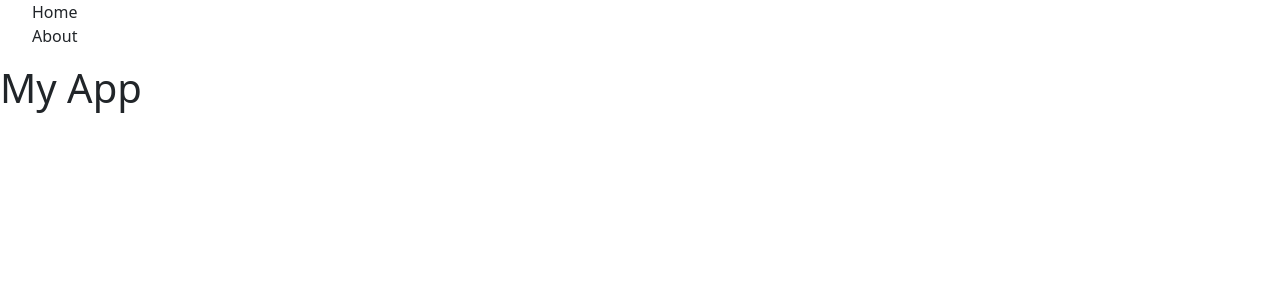
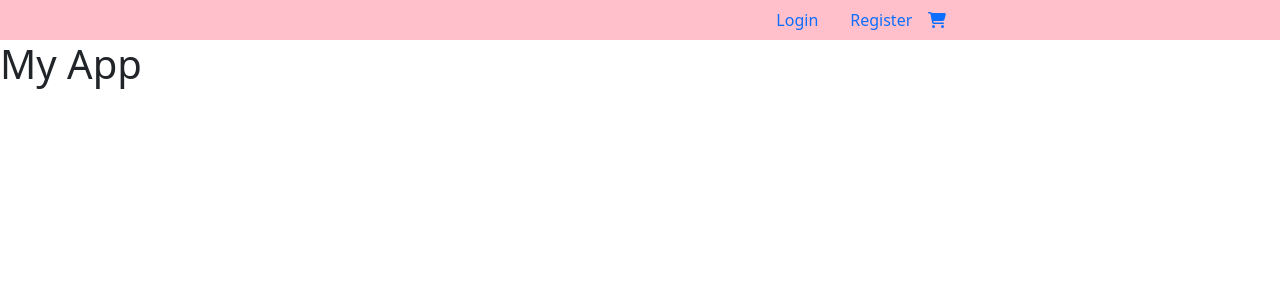
Before and after one commit to sherryylin0719/online-shop-FE, a React (Create React App) app: page / in a window 1280 px wide. Shown: the top 300 px of the page. Built offline with nearby package versions, Linux system fonts and the light colour scheme.

Commit message:
feat: add navbar

```diff
--- a/package.json
+++ b/package.json
@@ -3,6 +3,9 @@
   "version": "0.1.0",
   "private": true,
   "dependencies": {
+    "@fortawesome/fontawesome-svg-core": "^6.4.2",
+    "@fortawesome/free-solid-svg-icons": "^6.4.2",
+    "@fortawesome/react-fontawesome": "^0.2.0",
     "@testing-library/jest-dom": "^5.17.0",
     "@testing-library/react": "^13.4.0",
     "@testing-library/user-event": "^13.5.0",
--- a/src/components/Navbar/Navbar.jsx
+++ b/src/components/Navbar/Navbar.jsx
@@ -1,15 +1,88 @@
+import styles from './Navbar.module.css'
+import { FontAwesomeIcon } from '@fortawesome/react-fontawesome'
+import { faShoppingCart } from '@fortawesome/free-solid-svg-icons'
+
 function Navbar () {
   return (
-    <nav>
-      <ul>
-        <li>
-          <a to="/">Home</a>
-        </li>
-        <li>
-          <a to="/about">About</a>
-        </li>
-      </ul>
-    </nav>
+    <div className={`nav-bar ${styles.pinkTheme}`}>
+      <div className={`wrapper ${styles.mediumDownHide}`}>
+        <div className="container-fluid">
+          <div className="row">
+            <div className="col-4"></div>
+            <div className={`col-8 ${styles.navbarRight}`}>
+              <ul className="nav justify-content-center">
+                <li className="nav-item">
+                  <a className="nav-link" aria-current="page" href="/login">Login</a>
+                </li>
+                <li className="nav-item">
+                  <a className="nav-link" aria-current="page" href="/register">Register</a>
+                </li>
+              </ul>
+              <div className="cart-module">
+                <a href="/cart" className="cart-page-link">
+                  <FontAwesomeIcon icon={faShoppingCart} />
+                </a>
+              </div>
+            </div>
+          </div>
+        </div>
+      </div>
+      <div className={`wrapper ${styles.largeHide}`}>
+        <div className={`nav-bar navbar-dark ${styles.mobileNavbar}`}>
+          <div className="container-fluid">
+            <button className="navbar-toggler" type="button" data-bs-toggle="collapse" data-bs-target="#MobileNav" aria-controls="MobileNav" aria-expanded="false" aria-label="Toggle navigation">
+              <span className="navbar-toggler-icon"></span>
+            </button>
+          </div>
+          <div className="cart-module">
+            <a href="/cart" className="cart-page-link">
+              <FontAwesomeIcon icon={faShoppingCart} />
+            </a>
+          </div>
+        </div>
+        <div className="collapse" id="MobileNav">
+            <ul className="p-4">
+              <li className="mobile-nav-item">
+                <a className="mobile-nav-link" aria-current="page" href="/">Home</a>
+              </li>
+              <li className="mobile-nav-item">
+                <a className={`${styles.navbarProductsToggler}`} data-bs-toggle="collapse" data-bs-target="#MobileProductsNav" aria-controls="MobileProductsNav" aria-expanded="false" aria-label="Toggle navigation">Products
+                  <span className="navbar-toggler-icon">+</span>
+                </a>
+                <div className="collapse" id="MobileProductsNav">
+                  <li className="mobile-product-category">
+                    <a className="mobile-category-link" aria-current="page" href="/products/top">Top</a>
+                  </li>
+                  <li className="mobile-product-category">
+                    <a className="mobile-category-link" aria-current="page" href="/products/bottom">Bottom</a>
+                  </li>
+                  <li className="mobile-product-category">
+                    <a className="mobile-category-link" aria-current="page" href="/products/onepiece">OnePiece</a>
+                  </li>
+                  <li className="mobile-product-category">
+                    <a className="mobile-category-link" aria-current="page" href="/products/suit">Suit</a>
+                  </li>
+                  <li className="mobile-product-category">
+                    <a className="mobile-category-link" aria-current="page" href="/products/accessory">Accessory</a>
+                  </li>
+                </div>
+              </li>
+              <li className="mobile-nav-item">
+                <a className="mobile-nav-link" aria-current="page" href="/">Purchase Info</a>
+              </li>
+              <li className="mobile-nav-item">
+                <a className="mobile-nav-link" aria-current="page" href="/">Payment and Delivery</a>
+              </li>
+              <li className="mobile-nav-item">
+                <a className="mobile-nav-link" aria-current="page" href="/">Login</a>
+              </li>
+              <li className="mobile-nav-item">
+                <a className="mobile-nav-link" aria-current="page" href="/">Register</a>
+              </li>
+            </ul>
+        </div>
+      </div>
+    </div>
   )
 }
 
--- /dev/null
+++ b/src/components/Navbar/Navbar.module.css
@@ -0,0 +1,31 @@
+/* Navbar */
+.pinkTheme {
+  background-color: pink;
+}
+.navbarProductsToggler:hover {
+  cursor: pointer;
+}
+@media screen and (max-width: 768px) {
+  .mediumDownHide {
+    display: none;
+  }
+  .mobileNavbar {
+    display: flex;
+    align-items: center;
+    justify-content: center;
+    padding: 0.5rem;
+  }
+}
+@media screen and (min-width: 769px) {
+  .largeHide {
+    display: none;
+  }
+  .mediumDownHide {
+    display: block;
+  }
+  .navbarRight {
+    display: flex;
+    align-items: center;
+    justify-content: center;
+  }
+}
--- a/src/index.jsx
+++ b/src/index.jsx
@@ -3,6 +3,7 @@ import ReactDOM from 'react-dom/client'
 import './index.css'
 import App from './App'
 import reportWebVitals from './reportWebVitals'
+import 'bootstrap/dist/js/bootstrap.bundle.min'
 import 'bootstrap/dist/css/bootstrap.min.css'
 import 'font-awesome/css/font-awesome.min.css'
 
```
Also changed, not shown: 1 other file (tests, documents, lock files or other folders).
